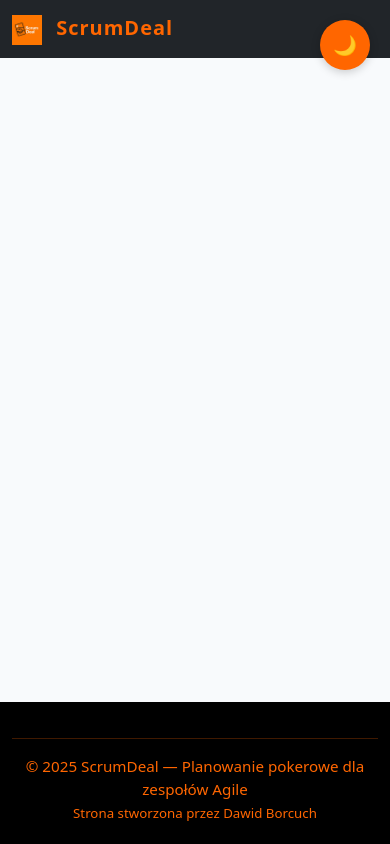
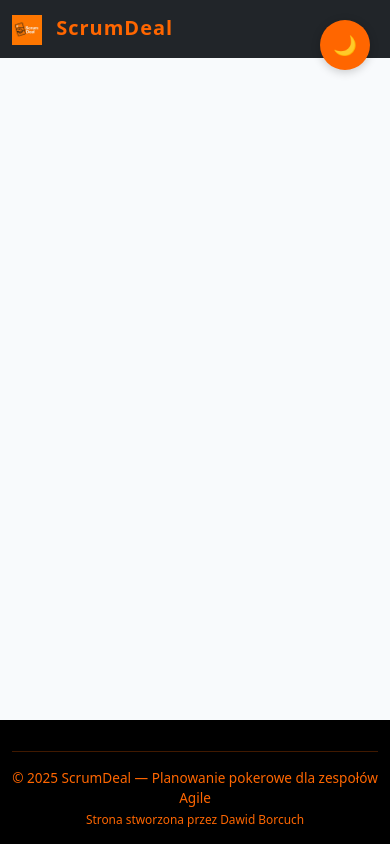
Before and after one commit to dawidborcuch/scrum_deal, a Django app: template poker/templates/poker/base.html in a window 390 px wide. Run offline with Django 5.2, Linux system fonts and the light colour scheme; the template is opened without the code that fills it, so the values that code supplies are empty.

Commit message:
Naprawa responsywności: sekcja Aktywne stoły nie zasłania stopki na urządzeniach mobilnych

```diff
--- a/poker/templates/poker/base.html
+++ b/poker/templates/poker/base.html
@@ -28,10 +28,8 @@
             background-color: #000000;
             padding: 20px 0;
             width: 100%;
-            position: fixed;
-            bottom: 0;
-            left: 0;
-            z-index: 1000;
+            position: relative;
+            margin-top: 50px;
         }
 
         html, body {
@@ -41,7 +39,26 @@
         }
 
         body {
-            padding-bottom: 80px; /* Miejsce na stopkę */
+            min-height: 100vh;
+            display: flex;
+            flex-direction: column;
+        }
+
+        .main-content {
+            flex: 1;
+        }
+
+        /* Responsywność dla urządzeń mobilnych */
+        @media (max-width: 768px) {
+            .footer {
+                margin-top: 30px;
+                padding: 15px 0;
+                font-size: 0.85em;
+            }
+
+            body {
+                padding-bottom: 0;
+            }
         }
 
 
@@ -263,6 +280,7 @@
         </div>
     </div>
 </div>
+<div class="main-content">
     <div class="container">
         {% if messages %}
             {% for message in messages %}
@@ -283,6 +301,7 @@
             {% endfor %}
         {% endif %}
         {% block content %}{% endblock %}
+    </div>
 </div>
 <footer class="footer">
     <div class="container">
--- a/poker/templates/poker/home.html
+++ b/poker/templates/poker/home.html
@@ -55,6 +55,12 @@
             position: static !important;
             width: 100% !important;
             margin-top: 20px;
+            margin-bottom: 20px;
+        }
+
+        /* Dodatkowe miejsce na dole dla stopki */
+        .main-content {
+            padding-bottom: 20px;
         }
     }
 
```
Lines whose indentation alone changed are shown as unchanged.
